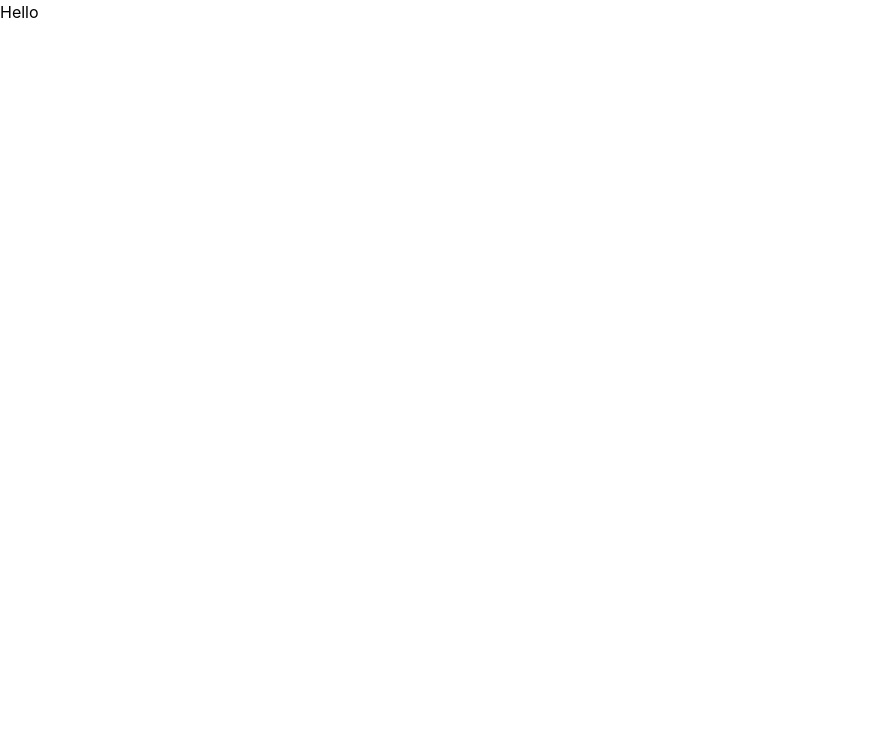
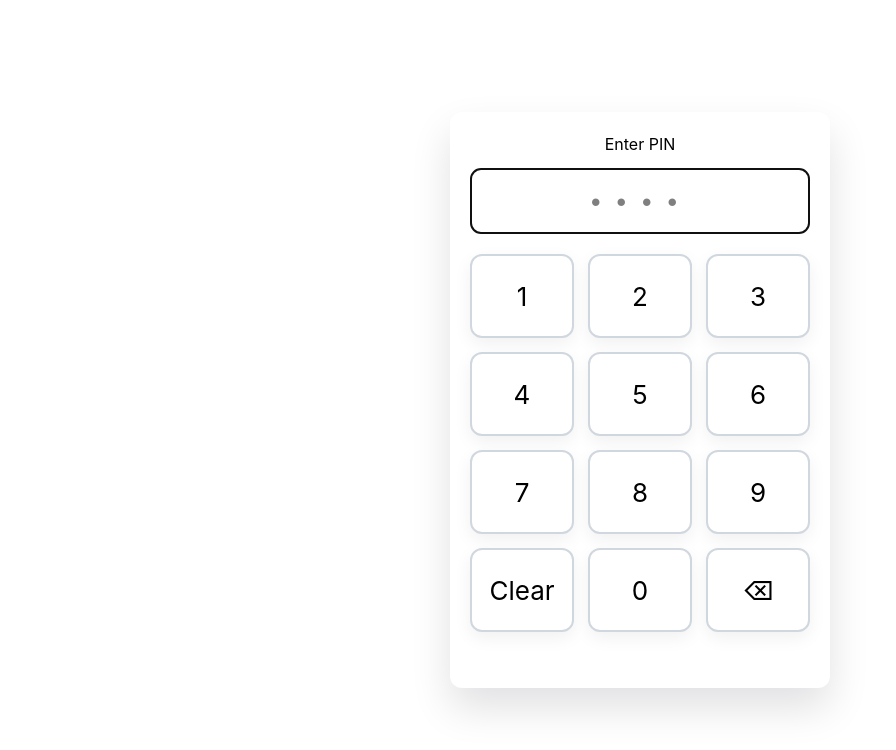
Before and after one commit to regimele77/ict-mern-pos, a React app in the folder frontend/: page /login in a window 1280 px wide. Shown: the top 750 px of the page, without its empty margins (0-896 px from the left). Built offline with nearby package versions, Linux system fonts and the light colour scheme; the HTML template or start-up script is replaced by a standard one.

Commit message:
Added order page and pin login

```diff
--- a/frontend/src/App.jsx
+++ b/frontend/src/App.jsx
@@ -1,6 +1,7 @@
 import { BrowserRouter, Routes, Route } from 'react-router-dom';
 import Home from './pages/Home'
 import Login from './pages/Login';
+import Order from './pages/Order';
 
 
 function App() {
@@ -11,6 +12,7 @@ function App() {
           <Route path='/' element={<Home/>} />
           <Route path='/home' element={<Home/>} />
           <Route path='/login' element={<Login/>} />
+          <Route path='/order' element={<Order/>} />
         </Routes>
       </BrowserRouter>
     </>
--- a/frontend/src/pages/Login.jsx
+++ b/frontend/src/pages/Login.jsx
@@ -1,8 +1,141 @@
-import React from 'react'
+import React, { useEffect, useRef, useState } from 'react'
+import { useNavigate } from 'react-router-dom'
+import NavBar from '../components/NavBar'
+
+const PIN_LENGTH = 4
+const CORRECT_PIN = '1234'
+
+const KeyButton = ({ children, onClick }) => {
+  const [active, setActive] = useState(false)
+
+  return (
+    <button
+      onMouseDown={() => setActive(true)}
+      onMouseUp={() => setActive(false)}
+      onMouseLeave={() => setActive(false)}
+      onTouchStart={() => setActive(true)}
+      onTouchEnd={() => setActive(false)}
+      onClick={onClick}
+      style={{
+        width: '100%',
+        height: 84,
+        display: 'flex',
+        alignItems: 'center',
+        justifyContent: 'center',
+        fontSize: 26,
+        border: '2px solid #d0d7de',
+        borderRadius: 12,
+        background: active ? '#e9f0ff' : '#ffffff',
+        boxShadow: active ? 'inset 0 3px 6px rgba(0,0,0,0.12)' : '0 6px 18px rgba(15, 23, 42, 0.06)',
+        transition: 'transform 0.08s ease, background 0.08s',
+        transform: active ? 'scale(0.985)' : 'scale(1)',
+        userSelect: 'none'
+      }}
+    >
+      {children}
+    </button>
+  )
+}
 
 const Login = () => {
+  const [pin, setPin] = useState('')
+  const inputRef = useRef(null)
+  const navigate = useNavigate()
+
+  useEffect(() => {
+    inputRef.current?.focus()
+  }, [])
+
+  useEffect(() => {
+    if (pin.length === PIN_LENGTH) {
+      if (pin === CORRECT_PIN) {
+        setTimeout(() => navigate('/order'), 150)
+      } else {
+        setTimeout(() => setPin(''), 300)
+      }
+    }
+  }, [pin, navigate])
+
+  const handleChange = (e) => {
+    const digits = e.target.value.replace(/\D/g, '').slice(0, PIN_LENGTH)
+    setPin(digits)
+  }
+
+  const appendDigit = (d) => {
+    setPin((p) => (p + d).slice(0, PIN_LENGTH))
+    inputRef.current?.focus()
+  }
+
+  const backspace = () => setPin((p) => p.slice(0, -1))
+  const clearAll = () => setPin('')
+
   return (
-    <div>Hello</div>
+    <div style={{ minHeight: '100vh', display: 'flex', flexDirection: 'column' }}>
+
+
+      <div style={{ flex: 1, display: 'flex', alignItems: 'center', justifyContent: 'center' }}>
+        <div
+          style={{
+            width: 380,
+            padding: 20,
+            boxSizing: 'border-box',
+            textAlign: 'center',
+            borderRadius: 12,
+            background: '#fff',
+            boxShadow: '0 20px 40px rgba(2,6,23,0.12)'
+          }}
+        >
+          <h2 style={{ marginBottom: 12 }}>Enter PIN</h2>
+
+          <input
+            ref={inputRef}
+            value={pin}
+            onChange={handleChange}
+            inputMode="numeric"
+            pattern="[0-9]*"
+            placeholder="••••"
+            type="password"
+            style={{
+              width: '100%',
+              padding: '14px 10px',
+              fontSize: 24,
+              letterSpacing: 12,
+              textAlign: 'center',
+              boxSizing: 'border-box',
+              border: '1px solid #e6e9ee',
+              borderRadius: 10
+            }}
+          />
+
+          <div
+            style={{
+              marginTop: 20,
+              display: 'grid',
+              gridTemplateColumns: 'repeat(3, 1fr)',
+              gap: 14
+            }}
+          >
+            {[1, 2, 3, 4, 5, 6, 7, 8, 9].map((n) => (
+              <KeyButton key={n} onClick={() => appendDigit(String(n))}>
+                {n}
+              </KeyButton>
+            ))}
+
+            <KeyButton onClick={clearAll}>Clear</KeyButton>
+            <KeyButton onClick={() => appendDigit('0')}>0</KeyButton>
+            <KeyButton onClick={backspace}>⌫</KeyButton>
+          </div>
+
+          <div style={{ height: 22, marginTop: 14 }}>
+            {pin.length === PIN_LENGTH && pin !== CORRECT_PIN ? (
+              <span style={{ color: 'red' }}>Wrong PIN</span>
+            ) : (
+              <span>&nbsp;</span>
+            )}
+          </div>
+        </div>
+      </div>
+    </div>
   )
 }
 
--- /dev/null
+++ b/frontend/src/pages/Order.jsx
@@ -0,0 +1,9 @@
+import React from 'react'
+
+const Order = () => {
+  return (
+    <div>Order</div>
+  )
+}
+
+export default Order
```
